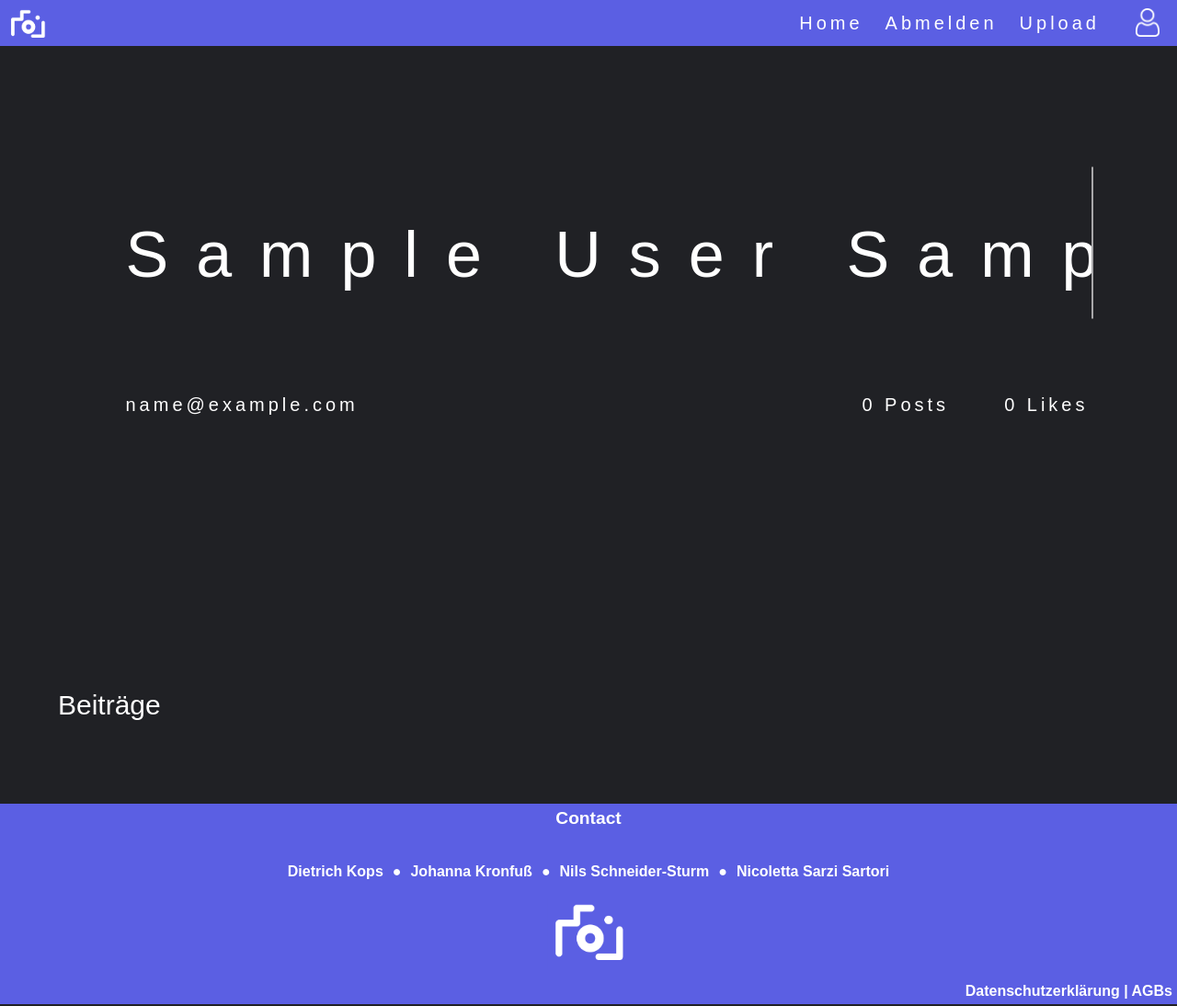
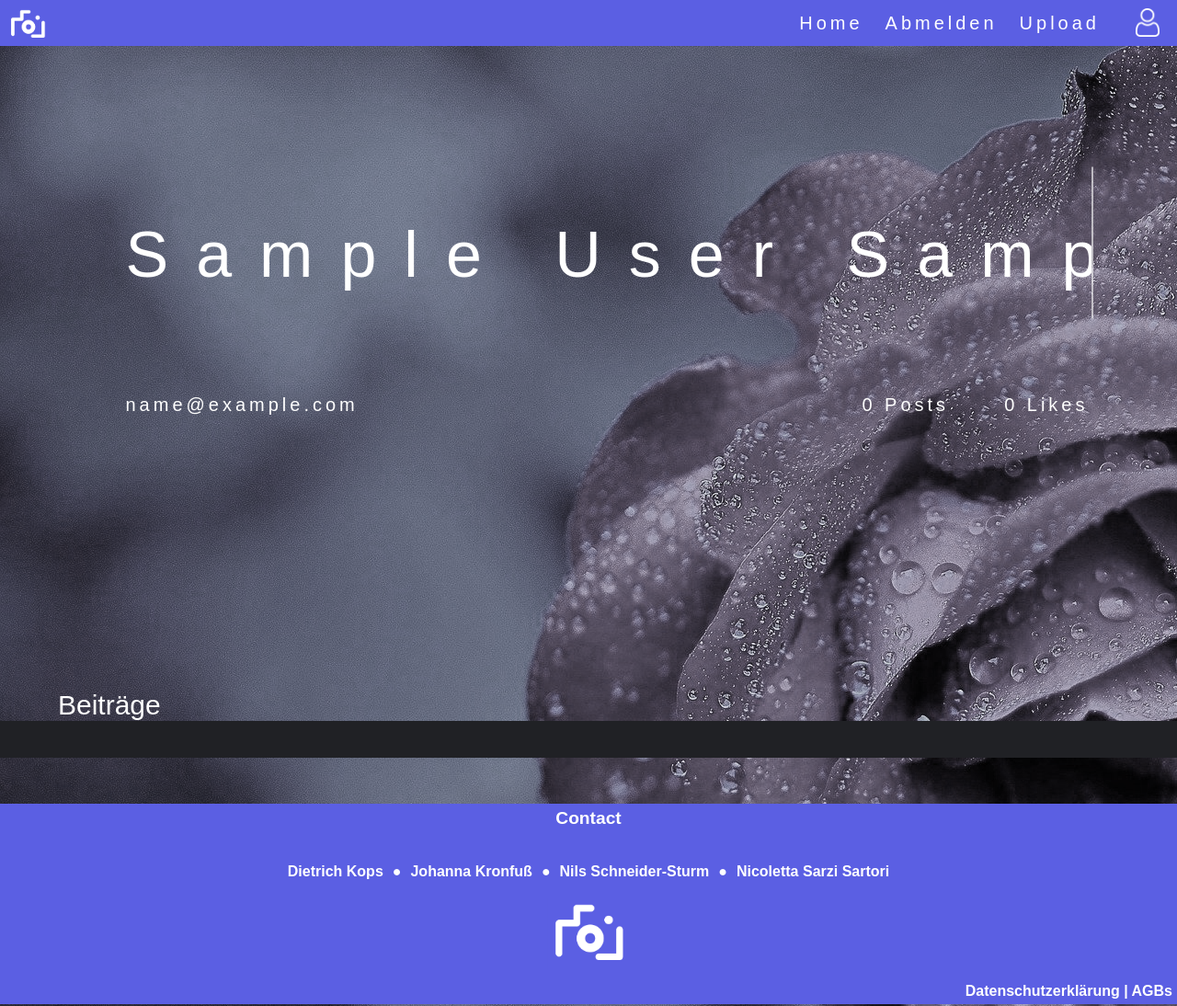
Before and after one commit to school-archive/2020-21-ITP-BestPicture, a PHP site: page /Schule/profil/profil.php in a window 1280 px wide. Shown: the whole page at 92% size. Run offline with PHP 8.4, Linux system fonts and the light colour scheme; the visitor is signed in with stand-in values (Sample User, id 1); data that the repository does not hold is empty.

Commit message:
profil background image

```diff
--- a/assets/styles/profil2.css
+++ b/assets/styles/profil2.css
@@ -4,7 +4,7 @@
 
 html, body{
     height: 100%;
-    background-color: #202125;
+    background-image: url("/BestPicture/assets/images/rose_farbe.png");
 }
 
 .content-area {
```
Also changed, not shown: assets/images/rose_farbe.png (added).
